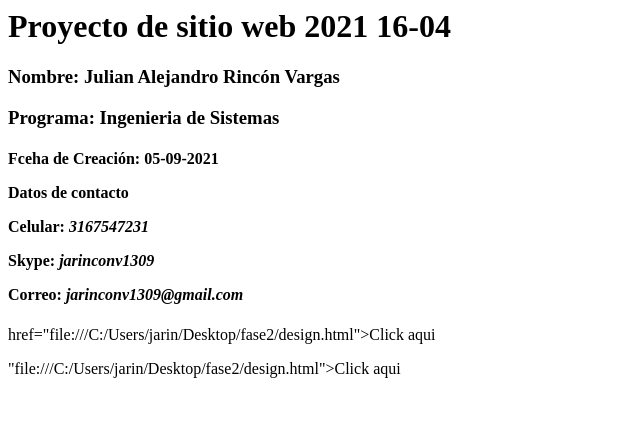
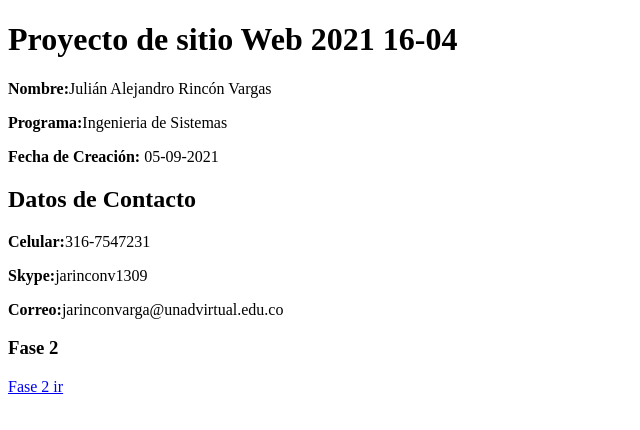
Before and after one commit to Julian1309/DSW-JULIANRINCON, a plain HTML site: page INDEX.HTML in a window 1280 px wide. Shown: the whole page, without its empty margins (0-640 px from the left). Drawn offline with Linux system fonts and the light colour scheme.

Commit message:
actualizacion
Actualización de documento

```diff
--- a/INDEX.HTML
+++ b/INDEX.HTML
@@ -1,17 +1,26 @@
-<HTML:5>
-    <h1>Proyecto de sitio web 2021  16-04 </h1>
-        <h3>Nombre: Julian Alejandro Rincón Vargas</h3>
-        <h3>Programa: Ingenieria de Sistemas</h3>
-        <h4>
-            <p>Fceha de Creación: <b>05-09-2021</b></p>
-            <p>Datos de contacto </p>
-            <p>Celular: <i>3167547231</i></p>
-            <p>Skype: <i>jarinconv1309</i></p>
-            <p>Correo: <i>jarinconv1309@gmail.com</i></p>
+<!DOCTYPE html>
+<html lang="en">
+<head>
+    <meta charset="UTF-8">
+    <meta http-equiv="X-UA-Compatible" content="IE=edge">
+    <meta name="viewport" content="width=device-width, initial-scale=1.0">
+    <title>Proyecto paguina Web </title>
+</head>
+<body>
+    <H1>Proyecto de sitio Web 2021 16-04</H1><!--Titulo de la paguina-->
+    <main><!--contenedor de datos del creador-->
+        <p><b>Nombre:</b>Julián Alejandro Rincón Vargas</p>
+        <p><b>Programa:</b>Ingenieria de Sistemas</p>
+        <p>
+            <b>Fecha de Creación:</b> 05-09-2021
+        </p>
+        <h2>Datos de Contacto</h2>
 
-        </h4>
-    <p>
-        <a> href="file:///C:/Users/jarin/Desktop/fase2/design.html">Click aqui</a>
-    </p>
-
-</<HTML:5>"file:///C:/Users/jarin/Desktop/fase2/design.html">Click aqui</a>
+            <p><b>Celular:</b>316-7547231</p>
+            <p><b>Skype:</b>jarinconv1309</p>
+            <p><b>Correo:</b>jarinconvarga@unadvirtual.edu.co</p>
+    </main>
+    <h3>Fase 2</h3><!--link de acceso a la fase-->
+        <a href="fase2/design.html">Fase 2 ir</a>
+</body>
+</html>
```
Also changed, not shown: fase2/design.html (renamed from design.html, +9 -8 lines), fase2/img/1.png (renamed from img/1.png), fase2/img/2.jpg (renamed from img/2.jpg), fase2/img/3.jpg (renamed from img/3.jpg).
